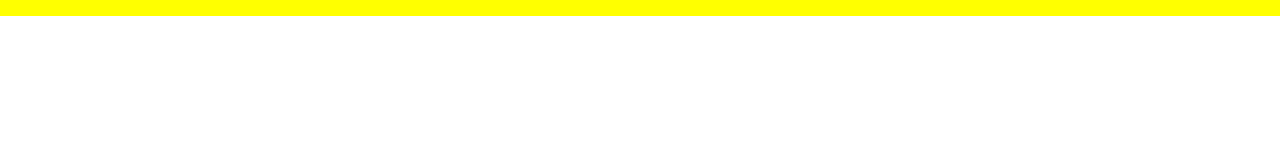
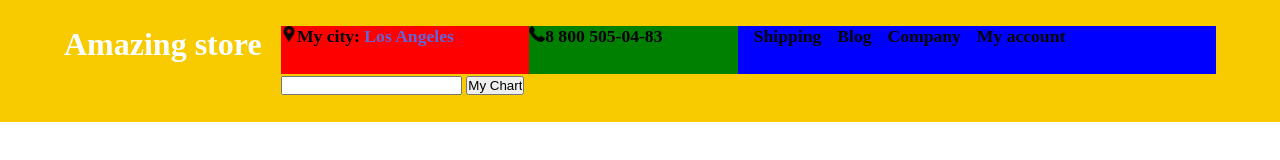
Before and after one commit to sveEcatalin/EneCatalinPreemp2019, a plain HTML site: page store/test.html in a window 1280 px wide. Drawn offline with Linux system fonts and the light colour scheme.

Commit message:
made some progress

```diff
--- a/store/styles/style2.css
+++ /dev/null
@@ -1,46 +0,0 @@
-* {
-    margin: 0;
-    padding: 0;
-  }
-
-  ul {
-      list-style-type: none;
-      margin: 0;
-      padding: 0;
-      overflow: hidden;
-      background-color: rgba(248, 203, 0, 1);
-    }
-
-    li {
-      float: left;
-    }
-
-    li a {
-      display: block;
-      text-align: center;
-      padding: 14px 16px;
-      text-decoration: none;
-    }
-
-    .form-search{
-          background-color: rgba(248, 203, 0, 1);
-          padding-left:210px;
-    }
-
-    .logo{
-      color:white;
-      font-size:17px;
-      padding-left:63px;
-      padding-right:220px;
-    }
-
-    a {
-       color: inherit;
-       text-decoration: none;
-     }
-
-
-
-     .column-list{
-         background-color:red;
-     }
--- a/store/styles/test-style.css
+++ b/store/styles/test-style.css
@@ -2,61 +2,95 @@
   margin: 0;
   padding: 0;
 }
-
-
 .flex-header{
-  display:flex;
-  background-color:yellow;
-  flex-wrap: wrap;
-  align-items: flex-start;
-  padding-top:1em;
-}
-.top-nav{
-  display:flex;
-  width:80%;
-  background-color:green;
-  flex-direction: row;
+  height:6rem;
   font-size:1.1rem;
+  padding-top:2%;
+  background-color: #f8cb00;
   font-weight: bold;
-
 
 }
 
-.box1{
-  display: flex;
+.container{
+  display:flex;
+  width:100%;
+  /* flex-wrap: wrap; */
+}
+
+.container-left{
+  display:flex;
+  flex-grow:1;
+  flex-wrap: wrap;
   background-color:red;
-  justify-content: flex-end;
-  flex-grow: 2;
+  padding-left:5%
+}
+
+.container-right{
+  display:flex;
+  flex-grow:3;
+  background-color:purple;
+  flex-wrap:wrap;
+  padding-right:5%;
 
 }
+
+.upper-right-container{
+  display:flex;
+  background-color:green;
+  width:100%;
+  flex-wrap:wrap;
+}
+.navbar-left-container{
+  background-color: #f8cb00;
+
+}
+.navbar-right-container{
+  background-color: #f8cb00;
+
+}
+.lower-right-container{
+  display:flex;
+  background-color: #f8cb00;
+  width:100%;
+  flex-wrap: wrap;
+}
+
+.box1{
+  display:flex;
+  background-color: #f8cb00;
+  justify-content: center;
+  text-align: center;
+}
+
 .box2{
   display:flex;
-  background-color:purple;
-  justify-content: space-around;
-  align-items: flex-end;
-  flex-grow: 3;
-
+  justify-content: space-between;
+  flex-grow:1;
+  background-color: red;
 
 }
 .box3{
-  display: flex;
-  background-color:magenta;
-  justify-content: space-around;
-  flex-grow: 2;
-  align-items: flex-end;
+  background-color: green;
+  flex-grow:1;
 
 }
-
-
-
-.bottom-nav{
-  display: flex;
-  width:100%;
-  background-color:blue;
+.box4{
+  display:flex;
+  flex-grow:2;
+  background-color: blue;
+  justify-content: flex-start;
+  align-content: flex-start;
+}
+.box4 div{
+  padding-left:1rem;
 }
 
 
 .logo{
   color:white;
-  font-size:2em;
+  font-size:2rem;
 }
+
+.city{
+  color:#6364d8;
+}
--- a/store/test.html
+++ b/store/test.html
@@ -1,6 +1,6 @@
 <!DOCTYPE html>
 <html lang="en">
-        <link rel="stylesheet" href="styles/test-style.css">
+<link rel="stylesheet" href="styles/test-style.css">
 
 <head>
     <meta charset="UTF-8">
@@ -11,8 +11,33 @@
 
 <body>
     <header class="flex-header container">
-        <div class="container-left"></div>
-        <div class="container-right"></div>
+        <div class="container-left navbar-left-container">
+            <div class="box1 logo">Amazing store</div>
+        </div>
+        <div class="container-right navbar-right-container">
+            <div class="upper-right-container">
+                <div class="box2">
+                    <div><img src="images/maps.png">My city: <span class="city">Los Angeles</span></div>
+                </div>
+                <div class="box3">
+                        <div><img src="images/phone-receiver.png">8 800 505-04-83</div>
+                </div>
+                <div class="box4">
+                    <div>Shipping </div>
+                    <div>Blog </div>
+                    <div>Company </div>
+                    <div>My account</div>
+                </div>
+            </div>
+            <div class="lower-right-container">
+                <form action="" method="get" class="form-search">
+                    <div class="search-form">
+                        <input type="search" name="serach" class="search-input" required>
+                        <input type="submit" value="My Chart" class="search-btn">
+                    </div>
+                </form>
+            </div>
+        </div>
 
     </header>
 </body>
```
Also changed, not shown: form/formular.html (added, +70 -0 lines), store/index.html (+9 -2 lines).
